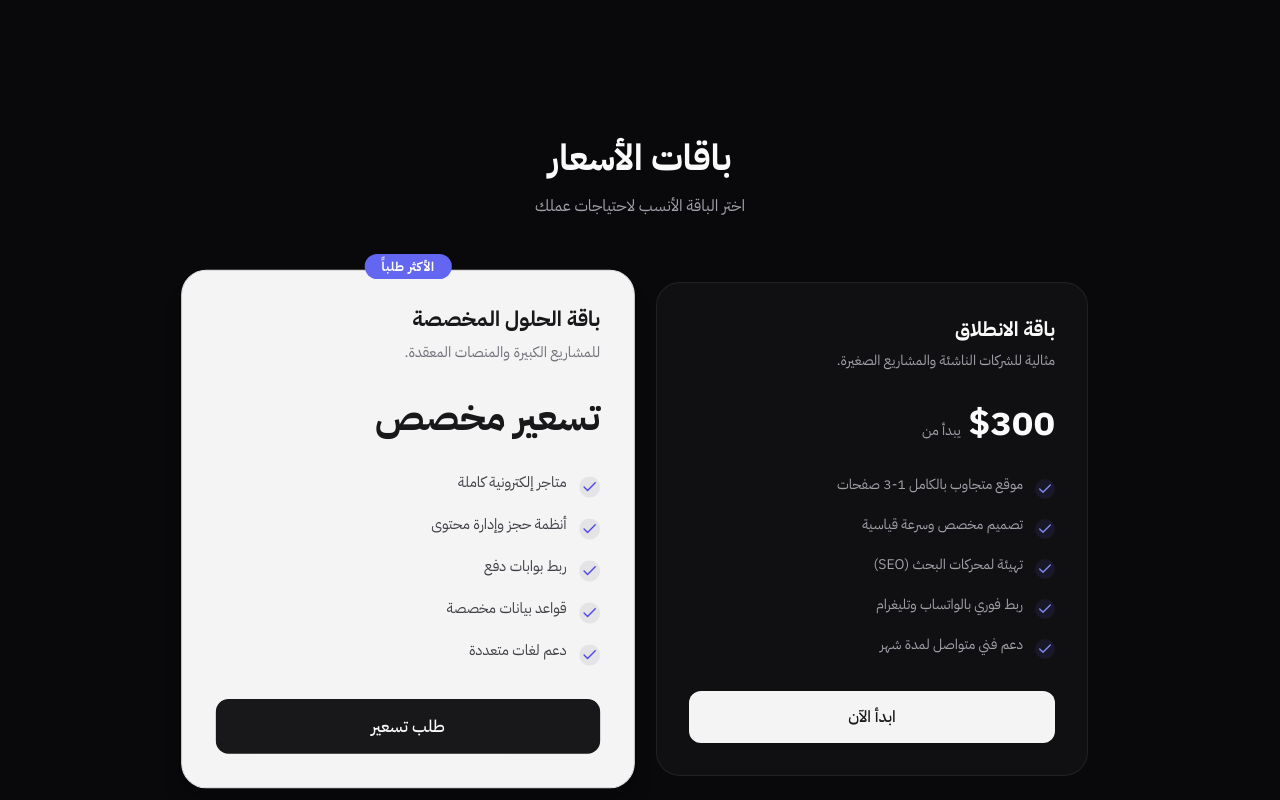
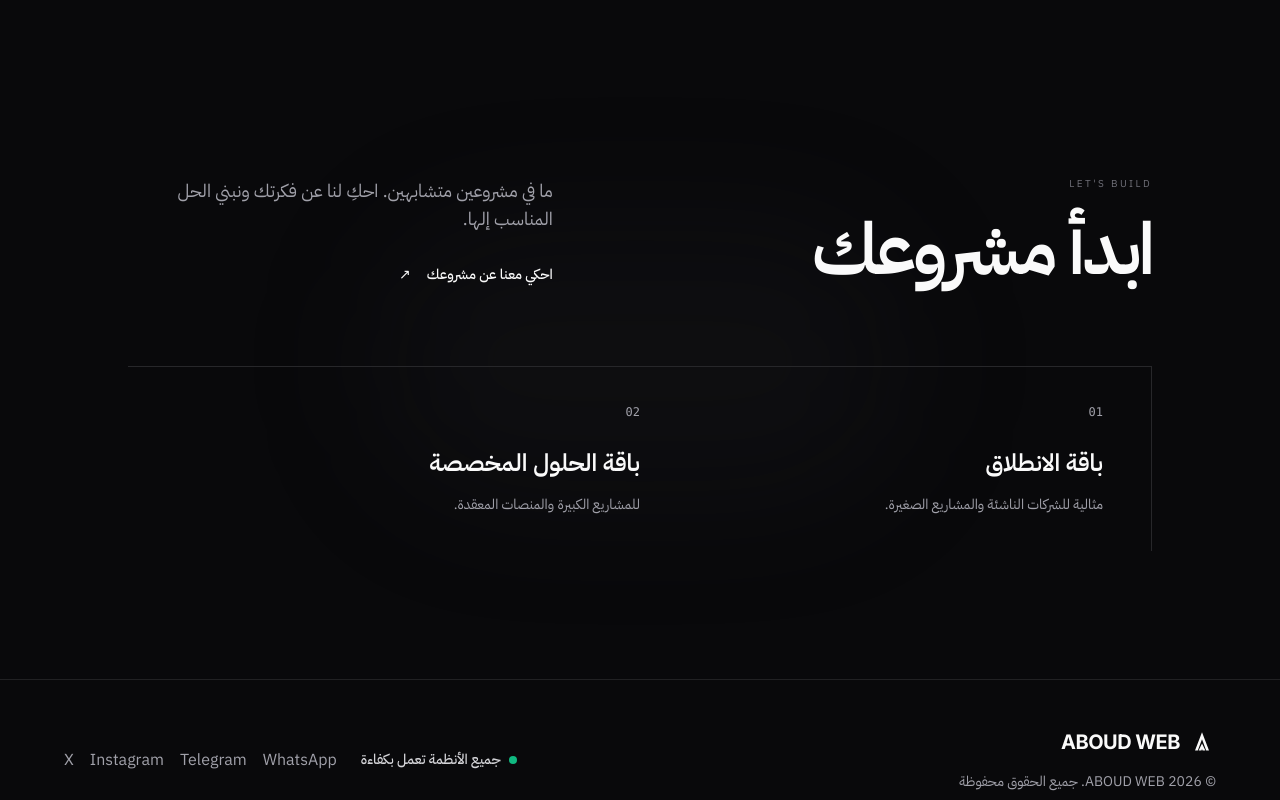
Before and after one commit to 963abod/aboudweb, a React (Vite) app: page / in a window 1280 px wide. Shown: the part 1820-2620 px from the top of the page. Built offline with nearby package versions, Linux system fonts and the light colour scheme; no server answers; the database is empty.

Commit message:
Redesign pricing into premium project CTA

```diff
--- a/src/components/Pricing.jsx
+++ b/src/components/Pricing.jsx
@@ -4,112 +4,75 @@ import { DEFAULT_SETTINGS } from '../defaultSettings';
 
 export function Pricing({ lang, settings }) {
   const activeSettings = settings || DEFAULT_SETTINGS;
-
   const pkg1 = activeSettings.pricing?.package1 || DEFAULT_SETTINGS.pricing.package1;
   const pkg2 = activeSettings.pricing?.package2 || DEFAULT_SETTINGS.pricing.package2;
 
-  const starterPriceRaw = pkg1.price || '300';
-  const displayStarterPrice = String(starterPriceRaw).startsWith('$') ? starterPriceRaw : `$${starterPriceRaw}`;
+  const title = lang === 'ar' ? 'ابدأ مشروعك' : 'Start your project';
+  const subtitle = lang === 'ar'
+    ? 'ما في مشروعين متشابهين. احكِ لنا عن فكرتك ونبني الحل المناسب إلها.'
+    : 'No two projects are the same. Tell us about your idea and we will shape the right solution.';
 
-  const customPriceDisplay = lang === 'ar'
-    ? (pkg2.price_ar || DEFAULT_SETTINGS.pricing.package2.price_ar)
-    : (pkg2.price_en || DEFAULT_SETTINGS.pricing.package2.price_en);
-
-  const packages = [
-    {
-      id: 'starter',
-      name: lang === 'ar' ? pkg1.name_ar : pkg1.name_en,
-      price: displayStarterPrice,
-      desc: lang === 'ar' ? pkg1.desc_ar : pkg1.desc_en,
-      features: (lang === 'ar' ? pkg1.features_ar : pkg1.features_en) || [],
-      cta: lang === 'ar' ? 'ابدأ الآن' : 'Start Now',
-      highlighted: false
-    },
-    {
-      id: 'custom',
-      name: lang === 'ar' ? pkg2.name_ar : pkg2.name_en,
-      price: customPriceDisplay,
-      desc: lang === 'ar' ? pkg2.desc_ar : pkg2.desc_en,
-      features: (lang === 'ar' ? pkg2.features_ar : pkg2.features_en) || [],
-      cta: lang === 'ar' ? 'طلب تسعير' : 'Request Quote',
-      highlighted: true
-    }
-  ];
-
-  const title = lang === 'ar' ? 'باقات الأسعار' : 'Pricing & Packages';
-  const subtitle = lang === 'ar'
-    ? 'اختر الباقة الأنسب لاحتياجات عملك'
-    : 'Choose the best plan for your business needs';
+  const whatsappNumber = activeSettings.contacts?.whatsapp || '963951708141';
+  const message = encodeURIComponent(
+    lang === 'ar'
+      ? 'مرحباً، أريد مناقشة مشروع جديد مع Aboud Web.'
+      : 'Hello, I would like to discuss a new project with Aboud Web.'
+  );
 
   return (
-    <section id="pricing" className="py-24 px-4 bg-zinc-50/50 dark:bg-[#09090b]">
-      <div className="max-w-5xl mx-auto">
-        <div className="text-center mb-16">
-          <h2 className="text-3xl md:text-4xl font-bold mb-4">{title}</h2>
-          <p className="text-zinc-500 dark:text-zinc-400">{subtitle}</p>
+    <section id="pricing" className="relative overflow-hidden py-32 px-4">
+      <div className="absolute inset-0 pointer-events-none">
+        <div className="absolute left-1/2 top-1/2 w-[520px] h-[260px] -translate-x-1/2 -translate-y-1/2 rounded-full bg-zinc-200/40 dark:bg-zinc-800/20 blur-3xl" />
       </div>
 
-        <div className="grid grid-cols-1 md:grid-cols-2 gap-8 max-w-4xl mx-auto">
-          {packages.map((pkg) => (
-            <div
-              key={pkg.id}
-              className={`relative flex flex-col p-8 rounded-3xl border transition-all duration-300 ${
-                pkg.highlighted
-                  ? 'bg-zinc-900 text-zinc-50 border-zinc-800 dark:bg-zinc-100 dark:text-zinc-900 dark:border-zinc-200 scale-100 md:scale-105 shadow-xl'
-                  : 'bg-white dark:bg-zinc-900/50 border-zinc-200 dark:border-zinc-800/80 hover:border-zinc-300 dark:hover:border-zinc-700'
-              }`}
+      <div className="relative max-w-5xl mx-auto">
+        <div className="grid lg:grid-cols-[1.1fr_.9fr] gap-12 lg:gap-20 items-end">
+          <div>
+            <span className="text-[10px] tracking-[.24em] text-zinc-500 uppercase">LET'S BUILD</span>
+            <h2 className="mt-5 text-5xl md:text-7xl font-semibold tracking-[-.045em] leading-[.98] text-zinc-900 dark:text-zinc-50">
+              {title}
+            </h2>
+          </div>
+          <div>
+            <p className="text-base md:text-lg leading-8 text-zinc-500 dark:text-zinc-400">
+              {subtitle}
+            </p>
+            <a
+              href={`https://wa.me/${whatsappNumber}?text=${message}`}
+              target="_blank"
+              rel="noopener noreferrer"
+              className="group mt-8 inline-flex items-center gap-4 text-sm font-medium text-zinc-900 dark:text-zinc-50"
             >
-              {pkg.highlighted && (
-                <div className="absolute -top-4 left-1/2 -translate-x-1/2 px-4 py-1 bg-indigo-500 text-white text-xs font-bold rounded-full uppercase tracking-wider">
-                  {lang === 'ar' ? 'الأكثر طلباً' : 'Most Popular'}
+              <span className="relative">
+                {lang === 'ar' ? 'احكي معنا عن مشروعك' : 'Talk about your project'}
+                <span className="absolute -bottom-2 left-0 h-px w-full origin-left scale-x-0 bg-current transition-transform duration-500 group-hover:scale-x-100" />
+              </span>
+              <span className="transition-transform duration-500 group-hover:translate-x-1 rtl:group-hover:-translate-x-1">↗</span>
+            </a>
           </div>
-              )}
+        </div>
 
-              <div className="mb-8">
-                <h3 className={`text-xl font-bold mb-2 ${pkg.highlighted ? '' : 'text-zinc-900 dark:text-zinc-50'}`}>
-                  {pkg.name}
+        <div className="mt-20 border-t border-zinc-200 dark:border-zinc-800">
+          <div className="grid md:grid-cols-2">
+            <div className="py-8 md:pr-12 md:border-r border-zinc-200 dark:border-zinc-800">
+              <span className="text-xs font-mono text-zinc-400">01</span>
+              <h3 className="mt-6 text-2xl font-semibold text-zinc-900 dark:text-zinc-50">
+                {lang === 'ar' ? (pkg1.name_ar || 'موقع مخصص') : (pkg1.name_en || 'Custom Website')}
               </h3>
-                <p className={`text-sm ${pkg.highlighted ? 'text-zinc-400 dark:text-zinc-500' : 'text-zinc-500 dark:text-zinc-400'}`}>
-                  {pkg.desc}
+              <p className="mt-3 text-sm leading-7 text-zinc-500 dark:text-zinc-400">
+                {lang === 'ar' ? (pkg1.desc_ar || 'حل رقمي مصمم حول احتياج نشاطك.') : (pkg1.desc_en || 'A digital solution designed around your business.')}
               </p>
             </div>
-
-              <div className="mb-8">
-                <span className={`text-4xl font-bold ${pkg.highlighted ? '' : 'text-zinc-900 dark:text-zinc-50'}`}>
-                  {pkg.price}
-                </span>
-                {pkg.id === 'starter' && (
-                  <span className={`text-sm ml-2 mr-2 ${pkg.highlighted ? 'text-zinc-400 dark:text-zinc-500' : 'text-zinc-500 dark:text-zinc-400'}`}>
-                    {lang === 'ar' ? 'يبدأ من' : 'Starting at'}
-                  </span>
-                )}
+            <div className="py-8 md:pl-12">
+              <span className="text-xs font-mono text-zinc-400">02</span>
+              <h3 className="mt-6 text-2xl font-semibold text-zinc-900 dark:text-zinc-50">
+                {lang === 'ar' ? (pkg2.name_ar || 'حل مخصص') : (pkg2.name_en || 'Tailored Solution')}
+              </h3>
+              <p className="mt-3 text-sm leading-7 text-zinc-500 dark:text-zinc-400">
+                {lang === 'ar' ? (pkg2.desc_ar || 'تجربة رقمية أوسع حسب أهداف المشروع.') : (pkg2.desc_en || 'A broader digital experience shaped around the project goals.')}
+              </p>
             </div>
-
-              <ul className="space-y-4 mb-8 flex-grow">
-                {pkg.features.map((feature, i) => (
-                  <li key={i} className="flex items-start gap-3">
-                    <div className={`mt-1 rounded-full p-0.5 ${pkg.highlighted ? 'bg-zinc-800 text-indigo-400 dark:bg-zinc-200 dark:text-indigo-600' : 'bg-indigo-50 text-indigo-600 dark:bg-indigo-500/10 dark:text-indigo-400'}`}>
-                      <Check className="w-4 h-4" />
           </div>
-                    <span className={`text-sm ${pkg.highlighted ? 'text-zinc-300 dark:text-zinc-700' : 'text-zinc-600 dark:text-zinc-400'}`}>
-                      {feature}
-                    </span>
-                  </li>
-                ))}
-              </ul>
-
-              <a
-                href="#calculator"
-                className={`w-full py-3.5 rounded-xl font-medium text-center transition-colors ${
-                  pkg.highlighted
-                    ? 'bg-white text-zinc-900 hover:bg-zinc-100 dark:bg-zinc-900 dark:text-zinc-50 dark:hover:bg-zinc-800'
-                    : 'bg-zinc-900 text-zinc-50 hover:bg-zinc-800 dark:bg-zinc-100 dark:text-zinc-900 dark:hover:bg-zinc-200'
-                }`}
-              >
-                {pkg.cta}
-              </a>
-            </div>
-          ))}
         </div>
       </div>
     </section>
```
Lines whose indentation alone changed are shown as unchanged.
